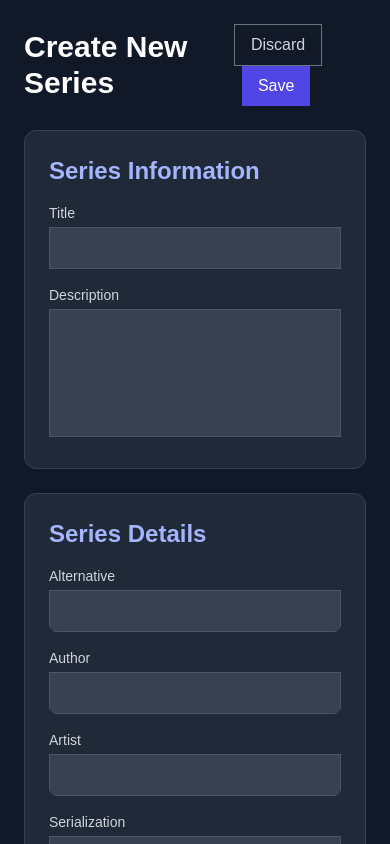
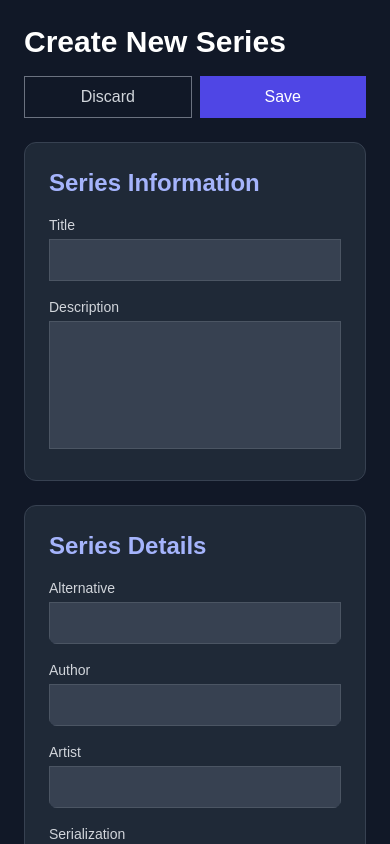
Before and after one commit to FERDIZ-afk/bahannextjs, a Next.js app: page /admin/series/new in a window 390 px wide. Shown: the top 844 px of the page. Built offline with nearby package versions, Linux system fonts and the light colour scheme.

Commit message:
千夜未来

```diff
--- a/src/app/(admin)/admin/series/new/page.jsx
+++ b/src/app/(admin)/admin/series/new/page.jsx
@@ -49,13 +49,24 @@ const NewSeriesPage = () => {
   return (
     <main className="min-h-screen bg-gray-900 text-white p-6">
       <div className="max-w-5xl mx-auto space-y-6">
-        <div className="flex justify-between items-center">
-          <h1 className="text-3xl font-bold">Create New Series</h1>
-          <div className="space-x-2">
-            <button type="button" className="px-4 py-2 border border-gray-500 text-gray-300 rounded-md hover:bg-gray-700">Discard</button>
-            <button onClick={handleSubmit} className="px-4 py-2 bg-indigo-600 text-white rounded-md hover:bg-indigo-700">Save</button>
+        <div className="flex flex-col-reverse sm:flex-row sm:justify-between sm:items-center gap-4">
+          <div className="flex gap-2 sm:order-2">
+            <button
+              type="button"
+              className="w-full sm:w-auto px-4 py-2 border border-gray-500 text-gray-300 rounded-md hover:bg-gray-700"
+            >
+              Discard
+            </button>
+            <button
+              onClick={handleSubmit}
+              className="w-full sm:w-auto px-4 py-2 bg-indigo-600 text-white rounded-md hover:bg-indigo-700"
+            >
+              Save
+            </button>
           </div>
+          <h1 className="text-3xl font-bold sm:order-1">Create New Series</h1>
         </div>
+
 
         <form onSubmit={handleSubmit} className="space-y-6">
           {/* Series Info */}
```
